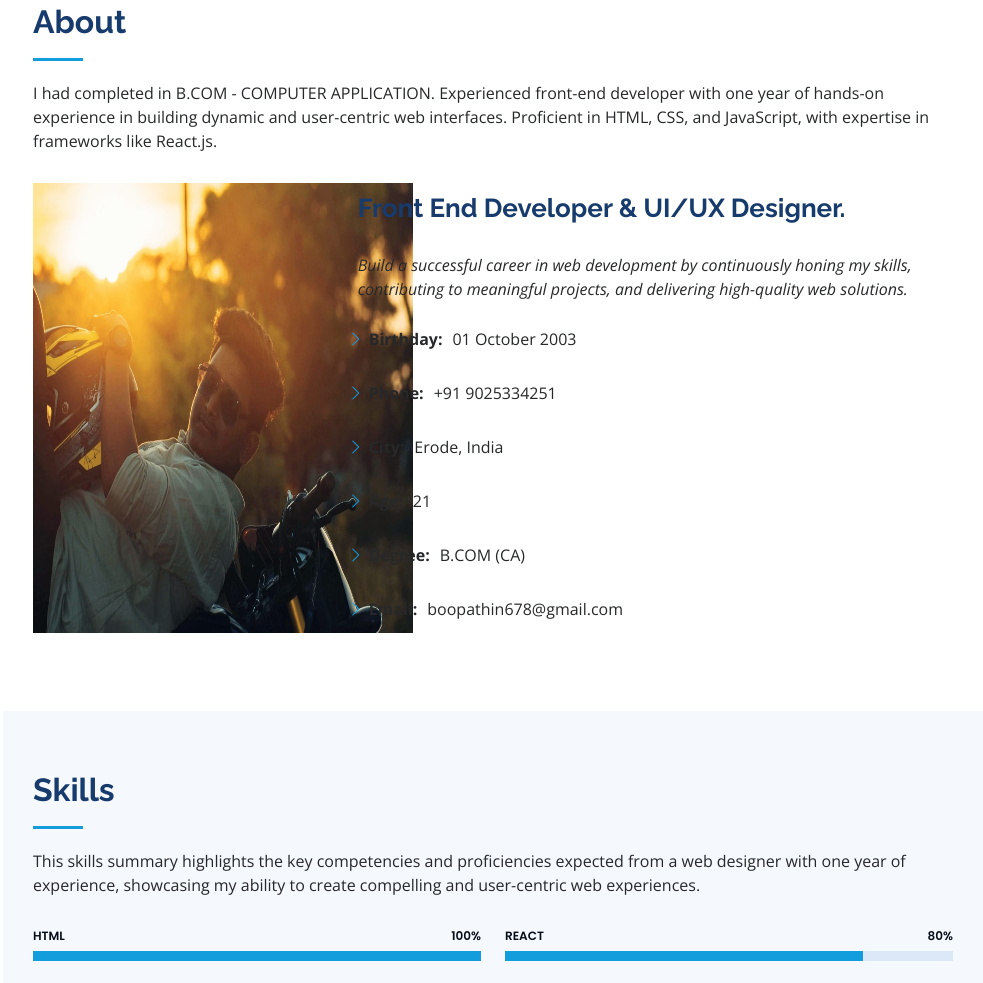
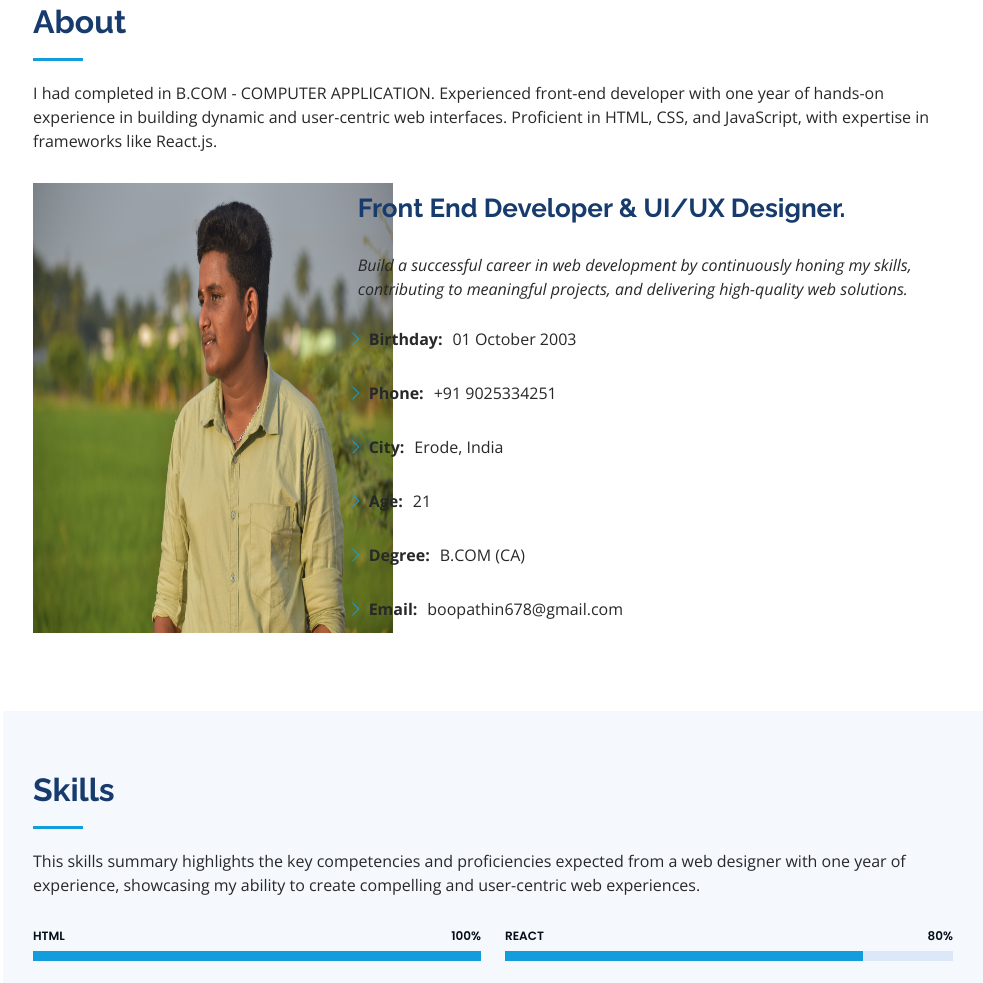
Before and after one commit to BoopathiN678/Boopathi.github.io, a plain HTML site: page index.html in a window 1280 px wide. Shown: the part 857-1840 px from the top of the page, without its empty margins (297-1280 px from the left). Drawn offline with nearby package versions, Linux system fonts and the light colour scheme.

Commit message:
Update index.html

```diff
--- a/index.html
+++ b/index.html
@@ -79,7 +79,7 @@
 
         <div class="row">
           <div class="col-lg-4" data-aos="fade-right">
-            <img src="./assets/img/IMG1.jpg"  alt="" width="380" height="450px" >
+            <img src="./assets/img/IMG2.jpg"  alt="" width="360" height="450px" >
           </div>
           <div class="col-lg-8 pt-4 pt-lg-0 content" data-aos="fade-left">
             <h3> Front End Developer &amp; UI/UX Designer.</h3>
```
